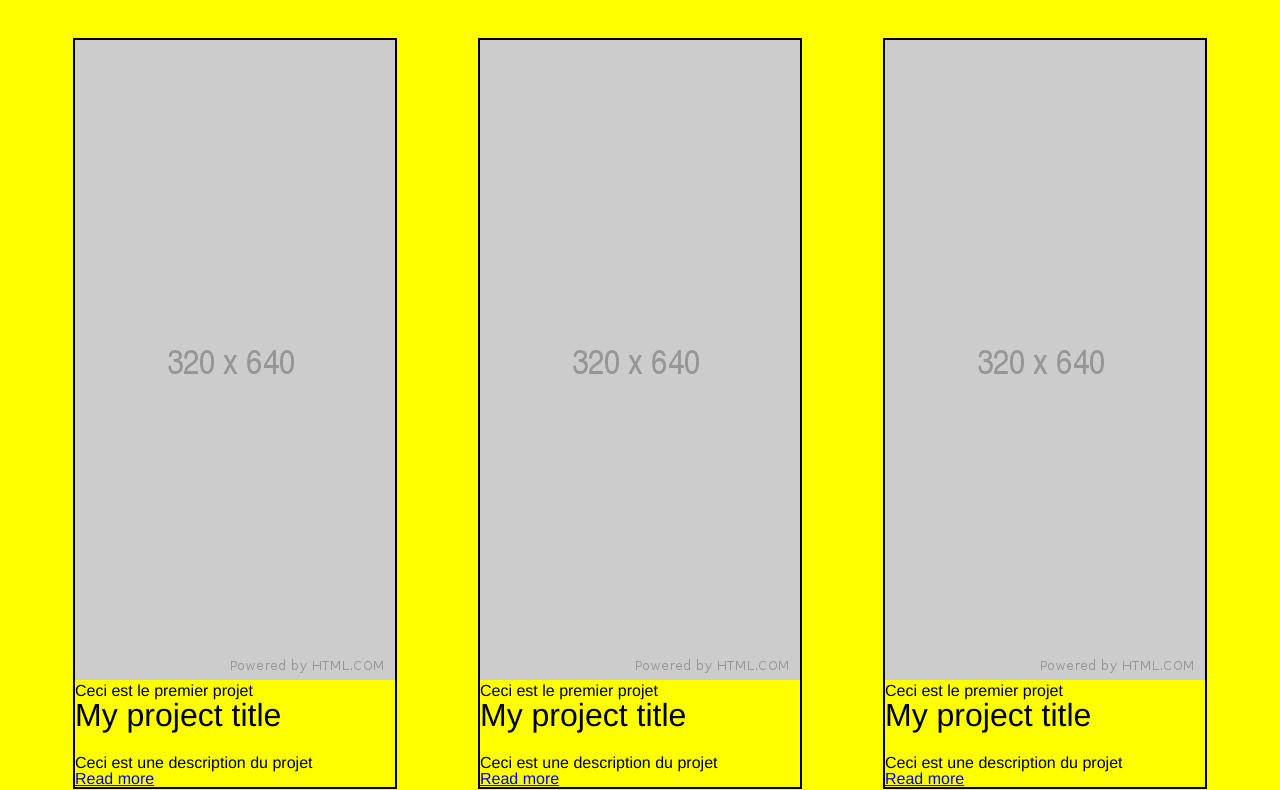
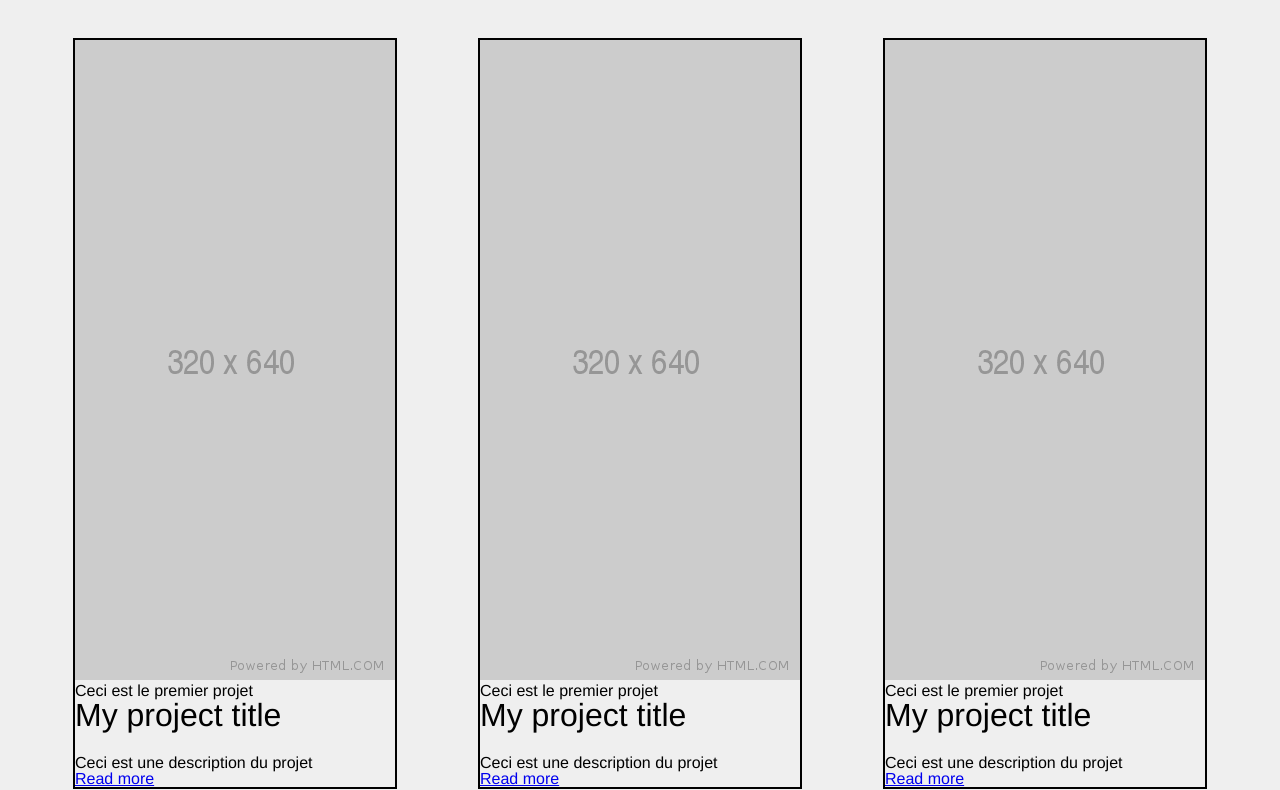
Before and after one commit to clementlopez33/Lopez-Cl-ment-D3BG2-portfolio, a plain HTML site: page index.html in a window 1280 px wide. Shown: the part 226-1016 px from the top of the page. Drawn offline with Linux system fonts and the light colour scheme.

Commit message:
Test modification
Test de modification sur le portfolio

```diff
--- a/css/master.css
+++ b/css/master.css
@@ -1,5 +1,5 @@
 body{
-  background: yellow;
+  background: #efefef;
 }
 
 section{
```
